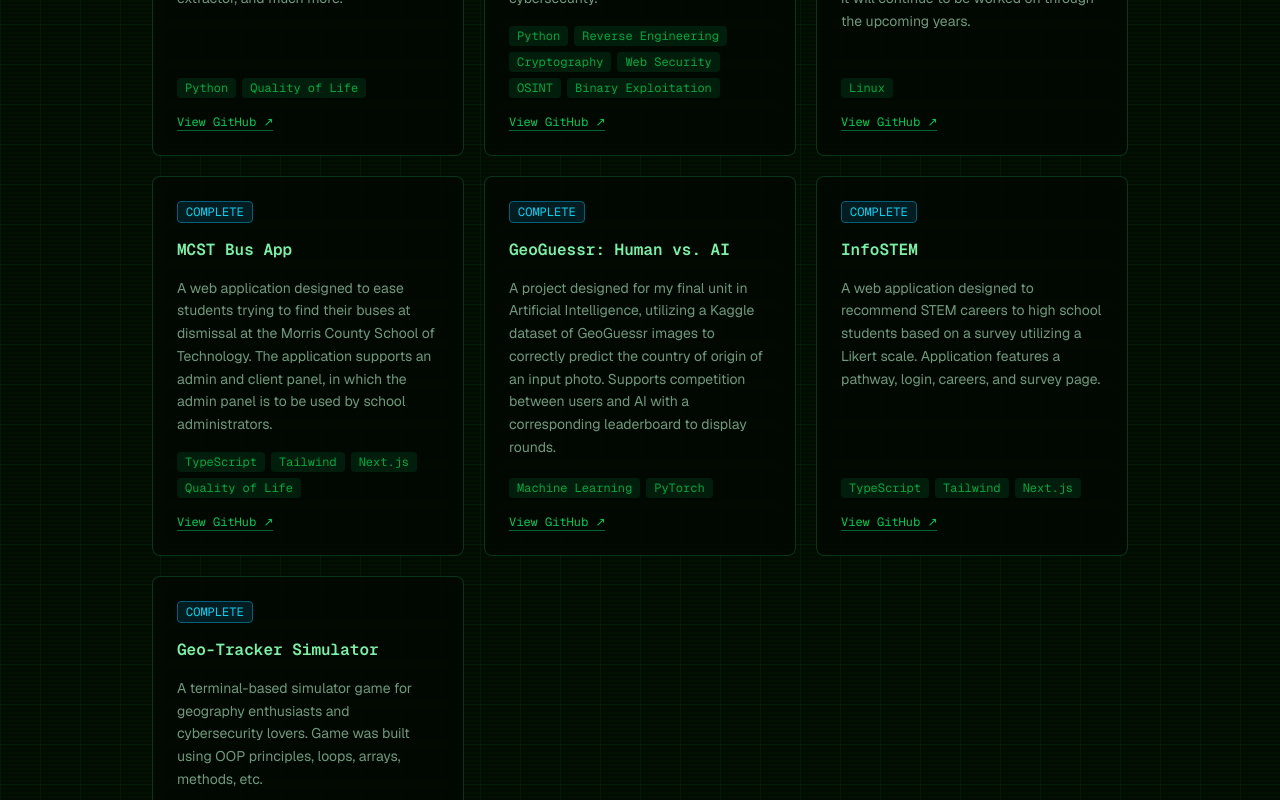
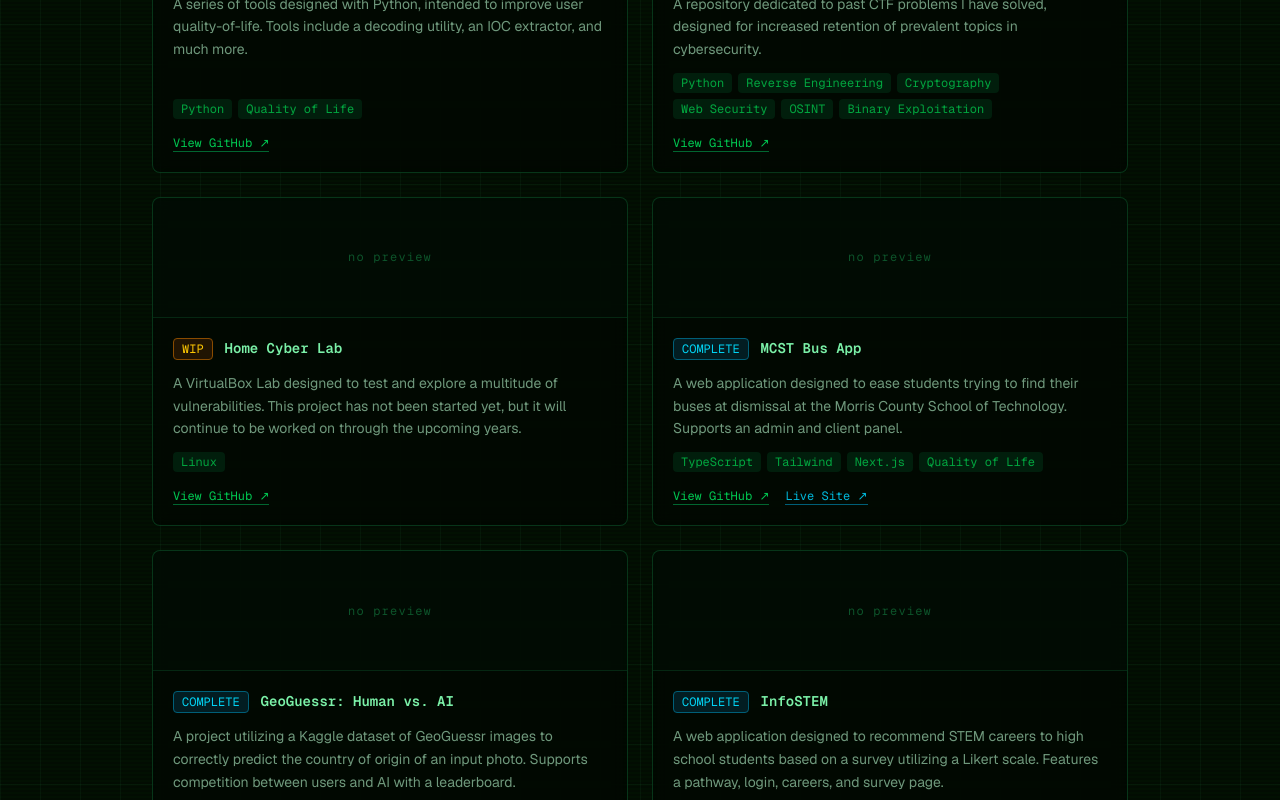
Before and after one commit to r3men/PortfolioWebsite, a Next.js app in the folder portfoliowebsite/: page /projects in a window 1280 px wide. Shown: the part 520-1320 px from the top of the page. Built offline with nearby package versions, Linux system fonts and the light colour scheme.

Commit message:
live site

```diff
--- a/portfoliowebsite/app/projects/page.tsx
+++ b/portfoliowebsite/app/projects/page.tsx
@@ -6,7 +6,9 @@
 //     - title:       Project name
 //     - description: Short summary (1–2 sentences)
 //     - tags:        Array of tech/topic tags
-//     - href:        GitHub or live demo URL (or "" to hide link)
+//     - href:        GitHub URL (or "" to hide)
+//     - live:        Live website URL (or "" to hide)
+//     - screenshot:  Path to image in /public (or "" to hide)
 //     - status:      "active" | "complete" | "wip"
 // ============================================================
 
@@ -15,6 +17,8 @@ type Project = {
   description: string;
   tags: string[];
   href: string;
+  live: string;
+  screenshot: string;
   status: "active" | "complete" | "wip";
 };
 
@@ -26,6 +30,8 @@ const projects: Project[] = [
       "A series of tools designed with Python, intended to improve user quality-of-life. Tools include a decoding utility, an IOC extractor, and much more.",
     tags: ["Python", "Quality of Life"],
     href: "https://github.com/r3men/python-tools",
+    live: "",
+    screenshot: "",
     status: "wip",
   },
   {
@@ -34,6 +40,8 @@ const projects: Project[] = [
       "A repository dedicated to past CTF problems I have solved, designed for increased retention of prevalent topics in cybersecurity.",
     tags: ["Python", "Reverse Engineering", "Cryptography", "Web Security", "OSINT", "Binary Exploitation"],
     href: "https://github.com/r3men/ctf-writeups",
+    live: "",
+    screenshot: "",
     status: "wip",
   },
   {
@@ -42,48 +50,57 @@ const projects: Project[] = [
       "A VirtualBox Lab designed to test and explore a multitude of vulnerabilities. This project has not been started yet, but it will continue to be worked on through the upcoming years.",
     tags: ["Linux"],
     href: "https://github.com/r3men/home-cyber-lab",
+    live: "",
+    screenshot: "",
     status: "wip",
   },
   {
     title: "MCST Bus App",
     description:
-      "A web application designed to ease students trying to find their buses at dismissal at the Morris County School of Technology. The application supports an admin and client panel, in which the admin panel is to be used by school administrators.",
+      "A web application designed to ease students trying to find their buses at dismissal at the Morris County School of Technology. Supports an admin and client panel.",
     tags: ["TypeScript", "Tailwind", "Next.js", "Quality of Life"],
     href: "https://github.com/r3men/MCSTBusApp",
+    live: "https://mcstbusapp.vercel.app/",
+    screenshot: "",
     status: "complete",
   },
   {
     title: "GeoGuessr: Human vs. AI",
     description:
-      "A project designed for my final unit in Artificial Intelligence, utilizing a Kaggle dataset of GeoGuessr images to correctly predict the country of origin of an input photo. Supports competition between users and AI with a corresponding leaderboard to display rounds.",
+      "A project utilizing a Kaggle dataset of GeoGuessr images to correctly predict the country of origin of an input photo. Supports competition between users and AI with a leaderboard.",
     tags: ["Machine Learning", "PyTorch"],
     href: "https://github.com/r3men/geoguessr-game",
+    live: "https://geoguessraivshuman.vercel.app/",
+    screenshot: "",
     status: "complete",
   },
   {
     title: "InfoSTEM",
     description:
-      "A web application designed to recommend STEM careers to high school students based on a survey utilizing a Likert scale. Application features a pathway, login, careers, and survey page.",
+      "A web application designed to recommend STEM careers to high school students based on a survey utilizing a Likert scale. Features a pathway, login, careers, and survey page.",
     tags: ["TypeScript", "Tailwind", "Next.js"],
     href: "https://github.com/amongsusman/InfoSTEM",
+    live: "https://info-stem.vercel.app/",
+    screenshot: "",
     status: "complete",
   },
   {
     title: "Geo-Tracker Simulator",
     description:
-      "A terminal-based simulator game for geography enthusiasts and cybersecurity lovers. Game was built using OOP principles, loops, arrays, methods, etc.",
+      "A terminal-based simulator game for geography enthusiasts and cybersecurity lovers. Built using OOP principles, loops, arrays, methods, etc.",
     tags: ["Java", "OOP"],
     href: "https://github.com/r3men/JavaPortfolioProject",
+    live: "",
+    screenshot: "",
     status: "complete",
-  }
-  // ── Paste a new project object here ──
+  },
 ];
 // ────────────────────────────────────────────────────────────
 
 const statusConfig = {
-  active:   { label: "ACTIVE",    color: "text-green-400 border-green-700 bg-green-950/50" },
-  complete: { label: "COMPLETE",  color: "text-cyan-400  border-cyan-800  bg-cyan-950/50"  },
-  wip:      { label: "WIP",       color: "text-yellow-400 border-yellow-800 bg-yellow-950/50" },
+  active:   { label: "ACTIVE",   color: "text-green-400 border-green-700 bg-green-950/50" },
+  complete: { label: "COMPLETE", color: "text-cyan-400 border-cyan-800 bg-cyan-950/50" },
+  wip:      { label: "WIP",      color: "text-yellow-400 border-yellow-800 bg-yellow-950/50" },
 };
 
 export default function ProjectsPage() {
@@ -100,32 +117,45 @@ export default function ProjectsPage() {
             Projects
           </h1>
           <p className="text-green-200/60 text-sm max-w-xl leading-relaxed">
-            Here are some of the projects I have made or am currently working on. I'm always open to feedback and comments. Hope you enjoy!
+            Here are some of the projects I have made or am currently working on. I&apos;m always open to feedback and comments. Hope you enjoy!
           </p>
         </div>
 
         {/* ── Project grid ── */}
-        <div className="grid gap-5 sm:grid-cols-2 lg:grid-cols-3">
+        <div className="grid gap-6 sm:grid-cols-2">
           {projects.map((project, i) => {
             const s = statusConfig[project.status];
             return (
               <article
                 key={project.title}
-                className={`fade-up fade-up-${Math.min(i + 2, 5)} card-glow flex flex-col gap-4 border border-green-900/60 rounded-lg p-6 bg-black/40 backdrop-blur-sm`}
+                className={`fade-up fade-up-${Math.min(i + 2, 5)} card-glow flex flex-col border border-green-900/60 rounded-lg bg-black/40 backdrop-blur-sm overflow-hidden`}
               >
-                {/* Status badge */}
-                <div className="flex items-center justify-between">
-                  <span
-                    className={`font-mono text-xs border rounded px-2 py-0.5 ${s.color}`}
-                  >
+                {/* Screenshot */}
+                {project.screenshot ? (
+                  <div className="w-full bg-green-950/20 border-b border-green-900/40 overflow-hidden" style={{ height: "180px" }}>
+                    <img
+                      src={project.screenshot}
+                      alt={`${project.title} screenshot`}
+                      className="w-full h-full object-cover object-top"
+                    />
+                  </div>
+                ) : (
+                  <div className="w-full bg-green-950/10 border-b border-green-900/40 flex items-center justify-center" style={{ height: "120px" }}>
+                    <span className="font-mono text-green-900 text-xs tracking-widest">no preview</span>
+                  </div>
+                )}
+
+                {/* Content */}
+                <div className="flex flex-col gap-3 p-5 flex-1">
+                  {/* Status + title row */}
+                  <div className="flex items-center gap-3">
+                    <span className={`font-mono text-xs border rounded px-2 py-0.5 flex-shrink-0 ${s.color}`}>
                       {s.label}
                     </span>
-                </div>
-
-                {/* Title */}
-                <h2 className="font-mono text-base font-semibold text-green-300 leading-snug">
+                    <h2 className="font-mono text-sm font-semibold text-green-300 leading-snug">
                       {project.title}
                     </h2>
+                  </div>
 
                   {/* Description */}
                   <p className="text-green-200/60 text-sm leading-relaxed flex-1">
@@ -144,17 +174,30 @@ export default function ProjectsPage() {
                     ))}
                   </div>
 
-                {/* Link */}
+                  {/* Links */}
+                  <div className="flex items-center gap-4 pt-1">
                     {project.href && (
                       <a
                         href={project.href}
                         target="_blank"
                         rel="noopener noreferrer"
-                    className="font-mono text-xs text-green-500 hover:text-green-300 border-b border-green-800 hover:border-green-500 w-fit transition-colors"
+                        className="font-mono text-xs text-green-500 hover:text-green-300 border-b border-green-800 hover:border-green-500 transition-colors"
                       >
-                    View GitHub ↗
+                        View GitHub &#8599;
                       </a>
                     )}
+                    {project.live && (
+                      <a
+                        href={project.live}
+                        target="_blank"
+                        rel="noopener noreferrer"
+                        className="font-mono text-xs text-cyan-500 hover:text-cyan-300 border-b border-cyan-800 hover:border-cyan-500 transition-colors"
+                      >
+                        Live Site &#8599;
+                      </a>
+                    )}
+                  </div>
+                </div>
               </article>
             );
           })}
```
Lines whose indentation alone changed are shown as unchanged.
